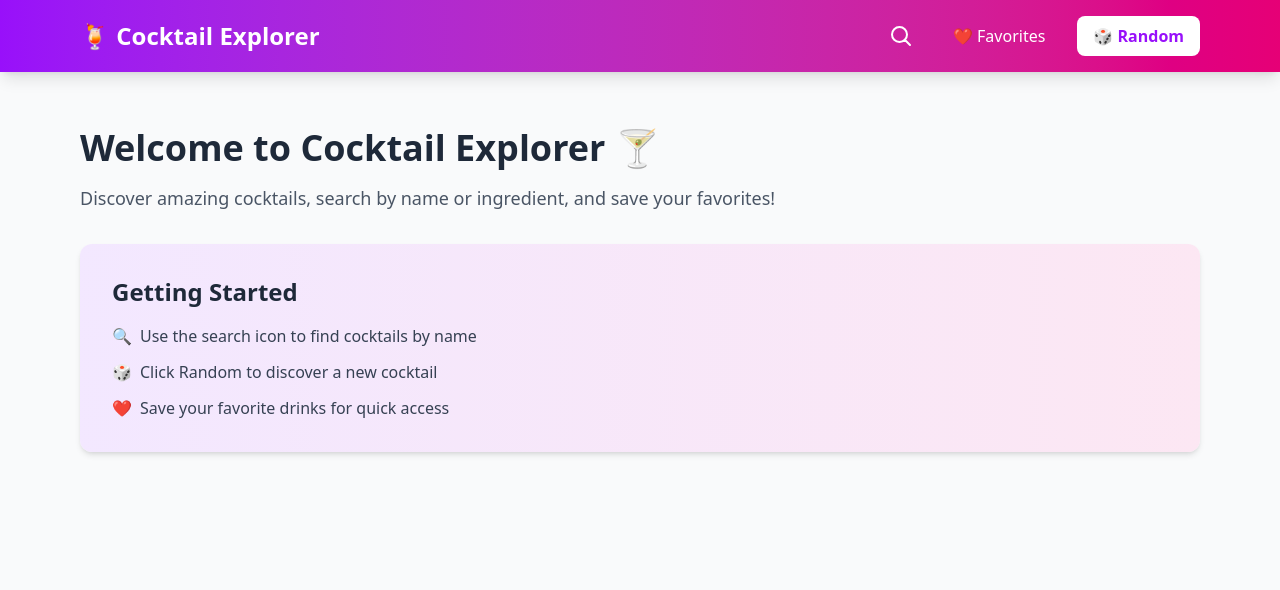
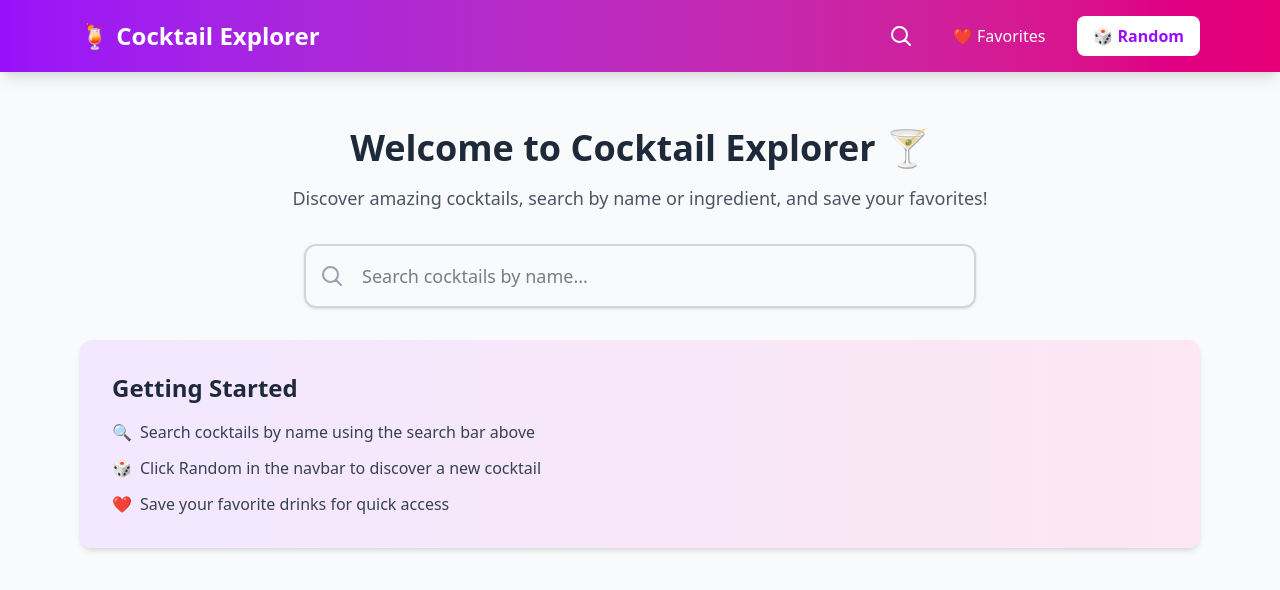
Before and after one commit to bryankhor07/Cocktail-Recipe-Explorer, a React (Vite) app: page / in a window 1280 px wide. Shown: the top 590 px of the page. Built offline with nearby package versions, Linux system fonts and the light colour scheme.

Commit message:
update Home page with search, loading, empty states

```diff
--- a/src/pages/Home.jsx
+++ b/src/pages/Home.jsx
@@ -1,23 +1,87 @@
+import { useState, useEffect } from 'react'
+import SearchBar from '../components/SearchBar'
+import CocktailCard from '../components/CocktailCard'
+import { useDebounce } from '../hooks/useDebounce'
+import { searchCocktailsByName } from '../lib/api'
+
 export default function Home() {
+  const [searchQuery, setSearchQuery] = useState('')
+  const [drinks, setDrinks] = useState([])
+  const [loading, setLoading] = useState(false)
+  const [hasSearched, setHasSearched] = useState(false)
+
+  const debouncedQuery = useDebounce(searchQuery, 300)
+
+  useEffect(() => {
+    const fetchDrinks = async () => {
+      if (!debouncedQuery.trim()) {
+        setDrinks([])
+        setHasSearched(false)
+        return
+      }
+
+      setLoading(true)
+      setHasSearched(true)
+      const results = await searchCocktailsByName(debouncedQuery)
+      setDrinks(results)
+      setLoading(false)
+    }
+
+    fetchDrinks()
+  }, [debouncedQuery])
+
   return (
     <div className="container mx-auto px-4 py-8 max-w-6xl">
-      <h1 className="text-4xl font-bold text-gray-800 mb-4">
+      <h1 className="text-4xl font-bold text-gray-800 mb-4 text-center">
         Welcome to Cocktail Explorer 🍸
       </h1>
-      <p className="text-lg text-gray-600 mb-8">
+      <p className="text-lg text-gray-600 mb-8 text-center">
         Discover amazing cocktails, search by name or ingredient, and save your favorites!
       </p>
 
+      <SearchBar
+        value={searchQuery}
+        onChange={setSearchQuery}
+        placeholder="Search cocktails by name..."
+      />
+
+      {/* Loading state */}
+      {loading && (
+        <div className="text-center py-12">
+          <div className="inline-block animate-spin rounded-full h-12 w-12 border-4 border-purple-600 border-t-transparent"></div>
+          <p className="text-gray-600 mt-4">Searching...</p>
+        </div>
+      )}
+
+      {/* Results grid */}
+      {!loading && drinks.length > 0 && (
+        <div className="grid grid-cols-1 sm:grid-cols-2 md:grid-cols-3 lg:grid-cols-4 gap-6">
+          {drinks.map((drink) => (
+            <CocktailCard key={drink.idDrink} drink={drink} />
+          ))}
+        </div>
+      )}
+
+      {/* No results */}
+      {!loading && hasSearched && drinks.length === 0 && (
+        <div className="text-center py-12">
+          <p className="text-xl text-gray-600">No cocktails found for "{searchQuery}" 😢</p>
+          <p className="text-gray-500 mt-2">Try a different search term</p>
+        </div>
+      )}
+
+      {/* Getting started (show when no search) */}
+      {!loading && !hasSearched && (
         <div className="bg-gradient-to-r from-purple-100 to-pink-100 p-8 rounded-xl shadow-md">
           <h2 className="text-2xl font-semibold text-gray-800 mb-4">Getting Started</h2>
           <ul className="space-y-3 text-gray-700">
             <li className="flex items-start gap-2">
               <span className="text-purple-600 font-bold">🔍</span>
-            <span>Use the search icon to find cocktails by name</span>
+              <span>Search cocktails by name using the search bar above</span>
             </li>
             <li className="flex items-start gap-2">
               <span className="text-purple-600 font-bold">🎲</span>
-            <span>Click Random to discover a new cocktail</span>
+              <span>Click Random in the navbar to discover a new cocktail</span>
             </li>
             <li className="flex items-start gap-2">
               <span className="text-purple-600 font-bold">❤️</span>
@@ -25,6 +89,7 @@ export default function Home() {
             </li>
           </ul>
         </div>
+      )}
     </div>
   )
 }
```
Lines whose indentation alone changed are shown as unchanged.
